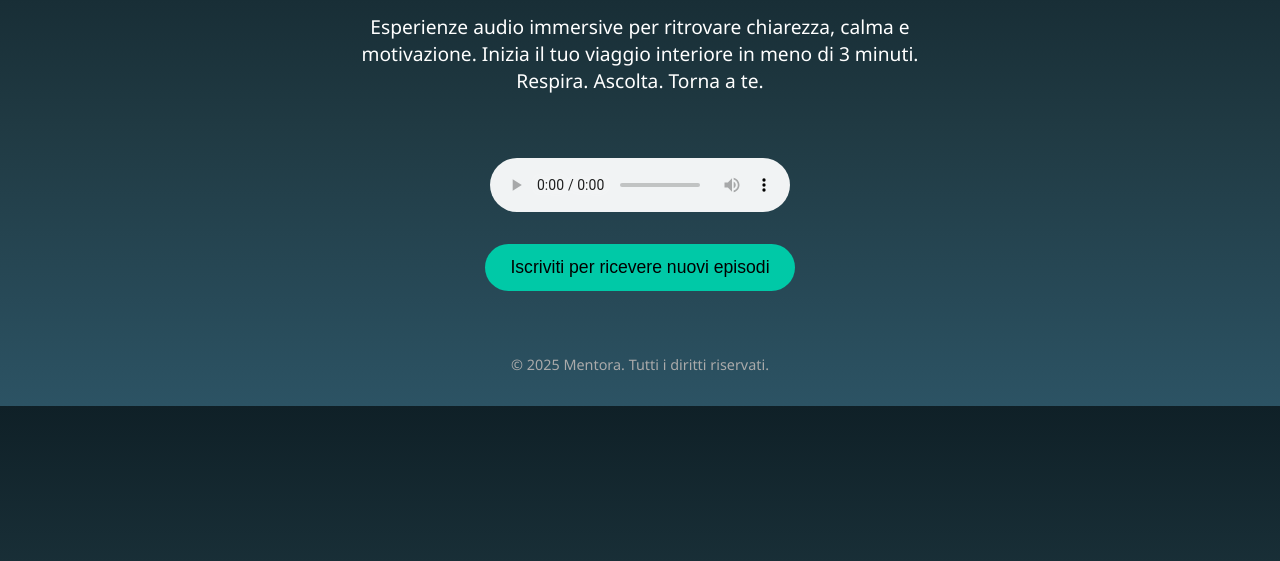
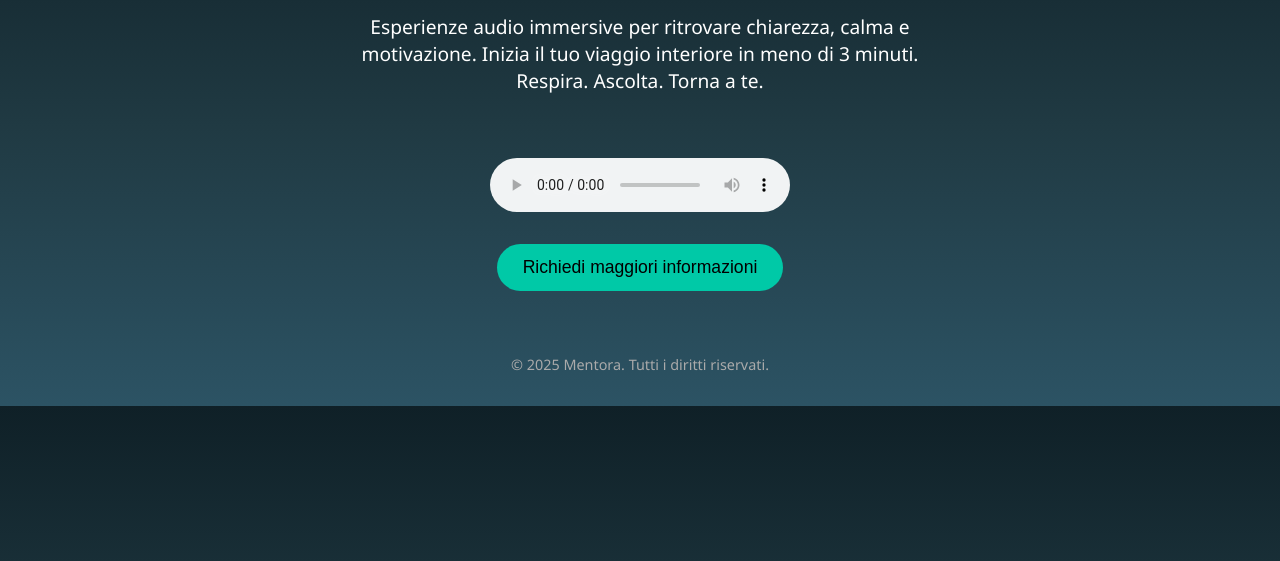
Before and after one commit to lollodev/Mentora, a plain HTML site: page index.html in a window 1280 px wide. Shown: the part 151-712 px from the top of the page. Drawn offline with Linux system fonts and the light colour scheme.

Commit message:
Update index.html

```diff
--- a/index.html
+++ b/index.html
@@ -59,8 +59,8 @@
     Il tuo browser non supporta l'audio.
   </audio>
 
-  <button class="cta-button" onclick="window.location.href='mailto:info@mentora.audio'">
-    Iscriviti per ricevere nuovi episodi
+  <button class="cta-button" onclick="window.location.href='mailto:statella.lorenzo@gmail.com'">
+    Richiedi maggiori informazioni
   </button>
 
   <footer>
```
